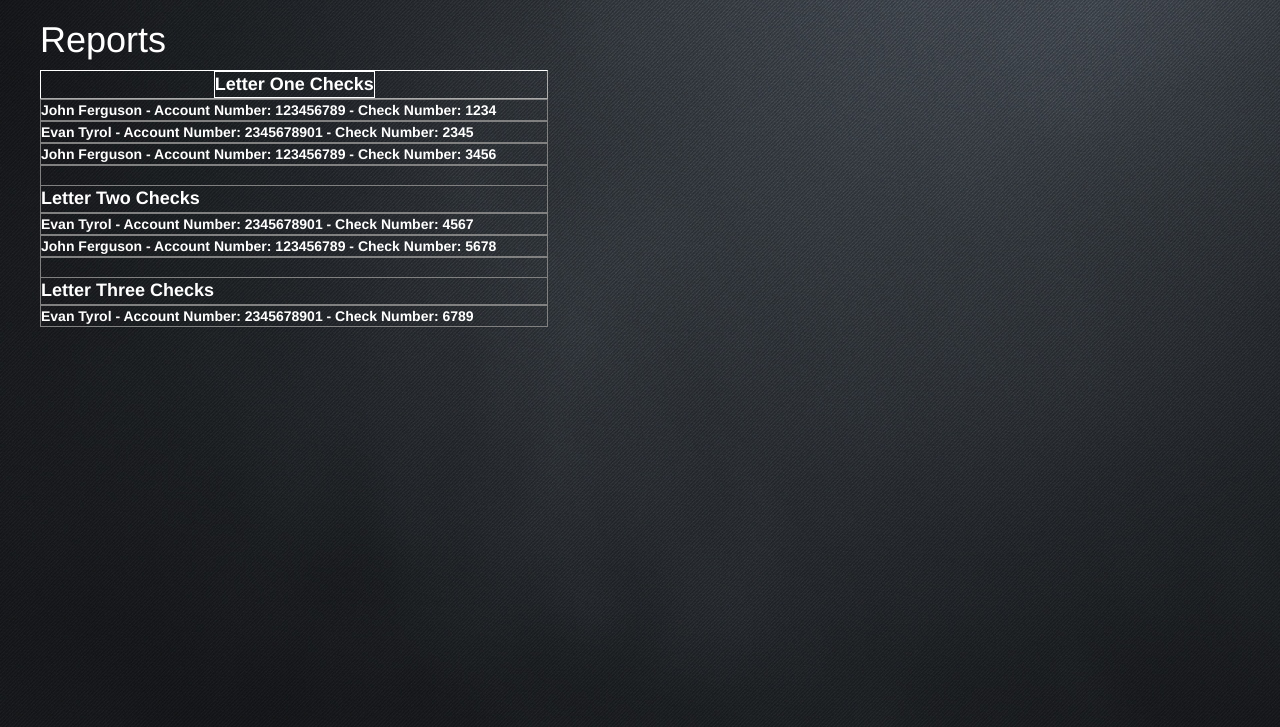
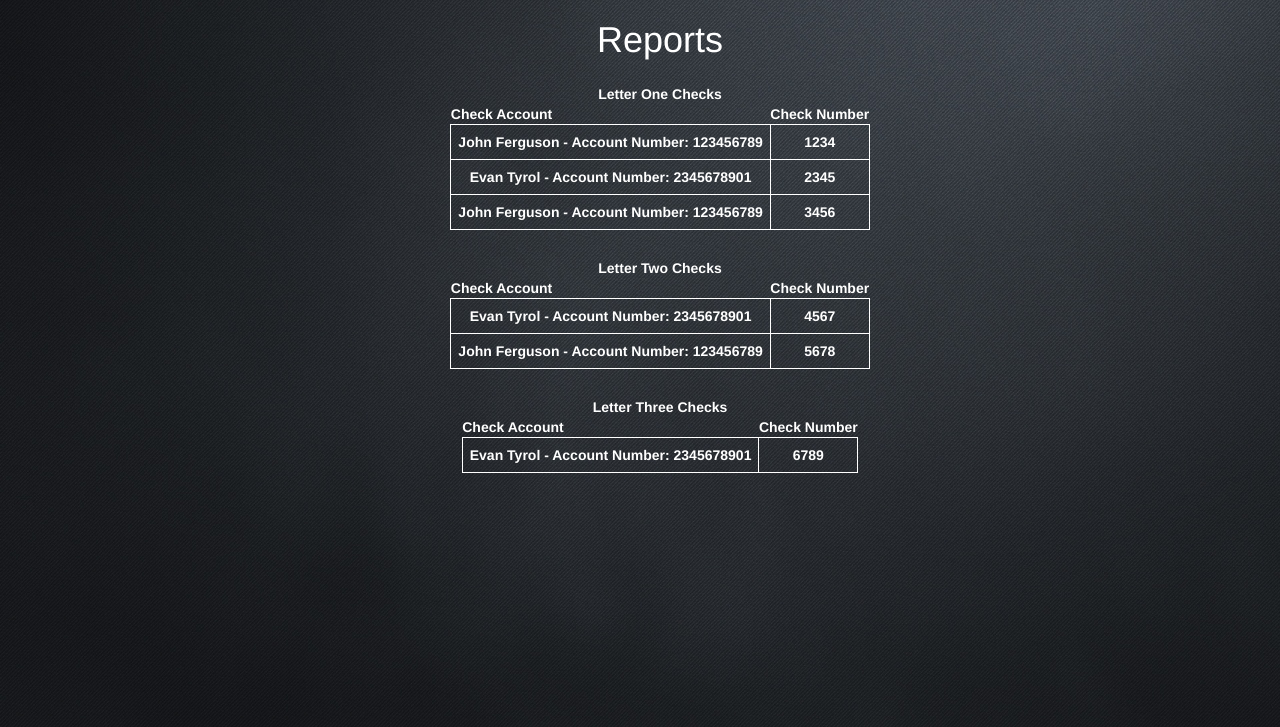
Before and after one commit to jferg496/Team-3-CheckTrack, a Django app: page /check/reports/ in a window 1280 px wide. Shown: the part 52-779 px from the top of the page. Run offline with Django 3.2, Linux system fonts and the light colour scheme; a user stored in the database is signed in; data comes from the database, SQL or seed files in the repository; lists and menus that the app fills with data are empty; style sheets or scripts are compiled from the project's sources; some libraries are stand-ins or nearby versions.

Commit message:
Normalizing Accounts, Checks, and Reports Pages

```diff
--- a/check/static/check/mainStyle.scss
+++ b/check/static/check/mainStyle.scss
@@ -20,31 +20,9 @@
     color: black;
   }
 
-  &-table {
-    padding: 1em;
-    display: flex;
-    justify-content: center;
-
-    td{
-       border: .1em solid white;
-       column-span: 1;
-       padding: .5em; }
-    }
+  &-cell{
+    font-weight: bold;
   }
-
-//Styling for the Tables displaying detailed
-//information on accounts, checks, and reports
-.detailTable{
-  display: -webkit-box;
-  display: -webkit-flex;
-  display: -ms-flexbox;
-  display: flex;
-  -webkit-box-pack: center;
-  -webkit-justify-content: center;
-  -ms-flex-pack: center;
-  justify-content: center;
-  color: white;
-  border-color: white;
 
   &-table {
     padding: 1em;
@@ -54,8 +32,16 @@
     td{
        border: .1em solid white;
        column-span: 1;
-       padding: .5em; }
+       padding: .5em;
+       font-weight: bold;
+       }
+    }
   }
+
+//Styling for the Tables displaying detailed
+//information on accounts, checks, and reports
+.detailTable{
+
 }
 
 .button {
--- a/check/templates/check/accounts.html
+++ b/check/templates/check/accounts.html
@@ -1,5 +1,6 @@
 {% extends 'check/base.html' %}
 {% block body %}
+<div class="wrapper"
 <font color="#ffffff">
 
                 <h1>Accounts</h1>
@@ -17,4 +18,5 @@
         {% endfor %}
         </table>
     </font>
+</div>
 {% endblock %}
--- a/check/templates/check/report.html
+++ b/check/templates/check/report.html
@@ -1,67 +1,67 @@
 {% extends 'check/base.html' %}
 {% block body %}
+<div class="wrapper"
 <font color="#ffffff">
 
         <ul>
             <h1>Reports</h1>
-            <table class="detailTable" style="width:41%" border=".1">
+
+                    <table class="Form-table">
                         <tr>
-                        <th><font size="4">Letter One Checks</th></font>
+                            <th colspan="2" style="text-align: center;">Letter One Checks</th>
                         </tr>
-                </table>
+                        <tr>
+                            <th>Check Account</th>
+                            <th>Check Number</th>
+                        </tr>
                         {% for check in all_checks %}
-
                         {% if check.two_weeks %}
-
-                    <table style="width:41%" border=".1">
                             <tr>
-                              <th><a href="{% url 'check:letterone' check.id %}"><font color="#ffffff">{{ check.account }} - Check Number: {{ check.check_number }}</font></a>
-                              </th>
+                                <td><a href="{% url 'check:checkdetail' check.id %}"><font color="#ffffff">{{ check.account }}</a></td>
+                                <td>{{ check.check_number }}</td>
                             </tr>
-                    </table>
                         {% endif %}
                         {% endfor %}
-                <table style="width:41%" border=".1">
-                        <tr height = 20px></tr>
-                        <tr>
-                            <th><font size="4">Letter Two Checks</th></font>
-                        </tr>
                     </table>
 
+                    <table class="Form-table">
+                        <tr>
+                            <th colspan="2" style="text-align: center;">Letter Two Checks</th>
+                        </tr>
+                        <tr>
+                            <th>Check Account</th>
+                            <th>Check Number</th>
+                        </tr>
                         {% for check in all_checks %}
-
                         {% if check.four_weeks %}
-
-                <table style="width:41%" border=".1">
                             <tr>
-                          <th><a href="{% url 'check:lettertwo' check.id %}"><font color="#ffffff">{{ check.account }} - Check Number: {{ check.check_number }}</font></a>
-                          </th>
+                                <td><a href="{% url 'check:checkdetail' check.id %}"><font color="#ffffff">{{ check.account }}</a></td>
+                                <td>{{ check.check_number }}</td>
                             </tr>
-                </table>
                         {% endif %}
                         {% endfor %}
-            </b>
-            <table style="width:41%" border=".1">
-                    <tr height = 20px></tr>
+                    </table>
+
+                    <table class="Form-table">
                         <tr>
-                        <th><font size="4">Letter Three Checks</th></font>
+                            <th colspan="2" style="text-align: center;">Letter Three Checks</th>
                         </tr>
-                </table>
+                        <tr>
+                            <th>Check Account</th>
+                            <th>Check Number</th>
+                        </tr>
                         {% for check in all_checks %}
-
                         {% if check.six_weeks %}
-
-            <table style="width:41%" border=".1">
                             <tr>
-                      <th><a href="{% url 'check:letterthree' check.id %}"><font color="#ffffff">{{ check.account }} - Check Number: {{ check.check_number }}</font></a>
-                      </th>
+                                <td><a href="{% url 'check:checkdetail' check.id %}"><font color="#ffffff">{{ check.account }}</a></td>
+                                <td>{{ check.check_number }}</td>
                             </tr>
-            </table>
                         {% endif %}
                         {% endfor %}
-        </ul>
+                    </table>
 
 
 
     </font>
+</div>
 {% endblock %}
```
Also changed, not shown: check/templates/check/checks.html (+13 -8 lines). Lines whose indentation alone changed are shown as unchanged.
